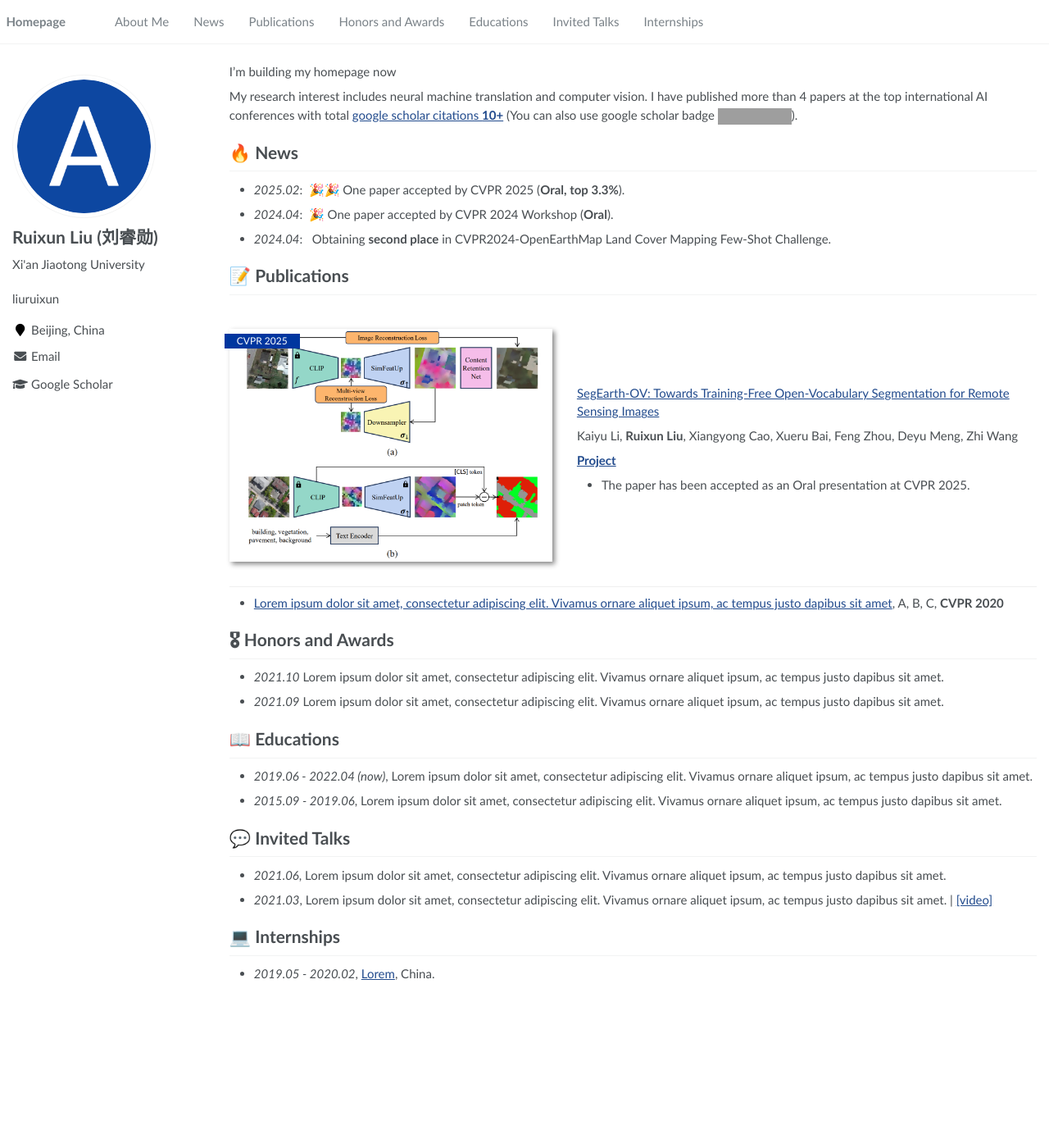
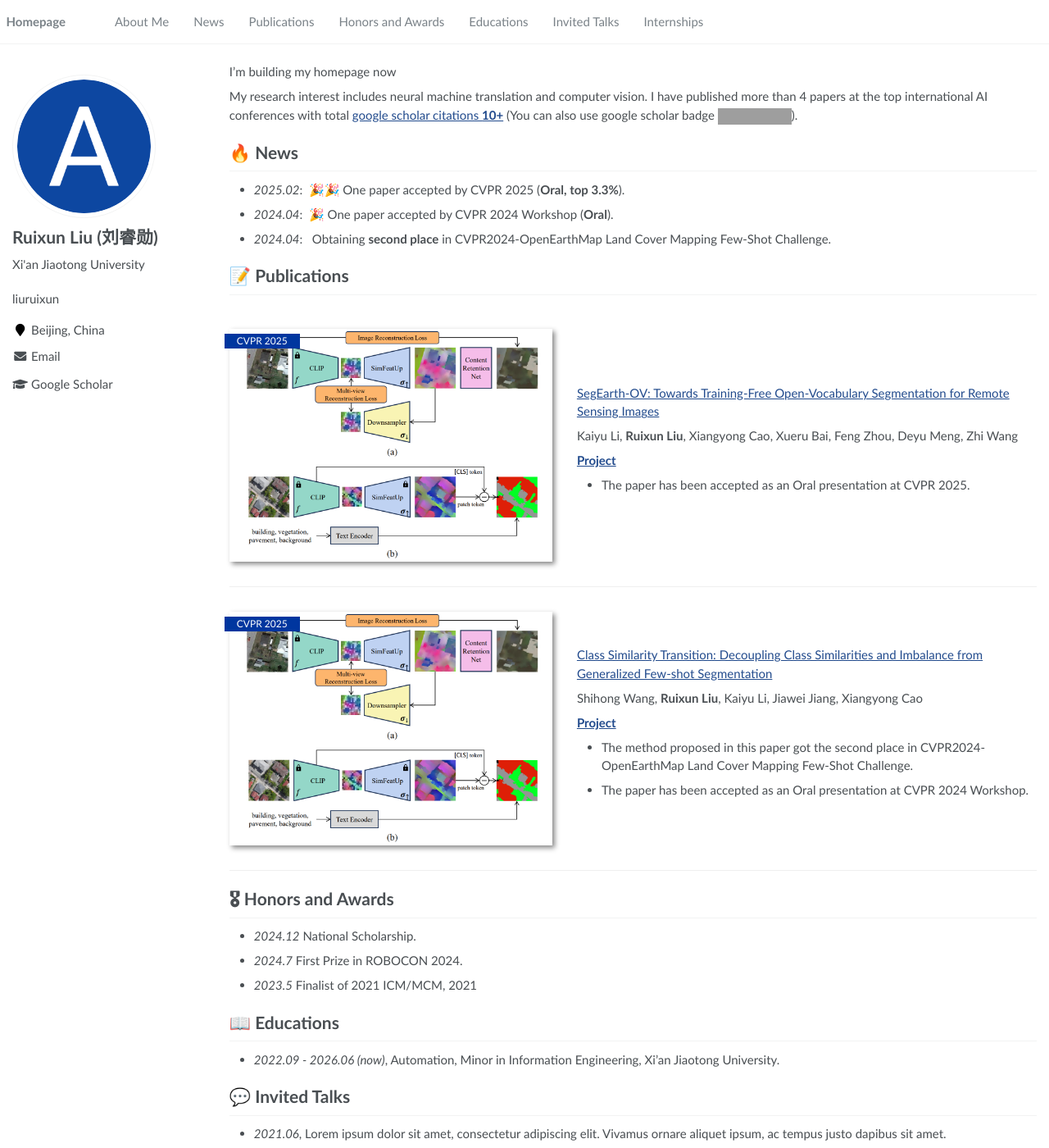
Before and after one commit to liuruixun/liuruixun.github.io, a Jekyll site: the page built from _pages/about.md, in a window 1280 px wide and 1400 px high. Shown: the whole window at 82% size. Built offline with Jekyll 4.4.1, drawn with Linux system fonts in a browser that asks for light colours; grey boxes are pictures that could not be loaded.

Commit message:
Update about.md

```diff
--- a/_pages/about.md
+++ b/_pages/about.md
@@ -36,20 +36,35 @@ My research interest includes neural machine translation and computer vision. I
 
 Kaiyu Li, **Ruixun Liu**, Xiangyong Cao, Xueru Bai, Feng Zhou, Deyu Meng, Zhi Wang
 
-[**Project**](https://scholar.google.com/citations?view_op=view_citation&hl=zh-CN&user=WTleRV8AAAAJ&citation_for_view=WTleRV8AAAAJ:u-x6o8ySG0sC) <strong><span class='show_paper_citations' data='DhtAFkwAAAAJ:ALROH1vI_8AC'></span></strong>
+[**Project**](https://scholar.google.com/citations?view_op=view_citation&hl=zh-CN&user=WTleRV8AAAAJ&citation_for_view=WTleRV8AAAAJ:u-x6o8ySG0sC) <strong><span class='show_paper_citations' data='WTleRV8AAAAJ:u-x6o8ySG0sC'></span></strong>
 - The paper has been accepted as an Oral presentation at CVPR 2025.
 </div>
 </div>
 
-- [Lorem ipsum dolor sit amet, consectetur adipiscing elit. Vivamus ornare aliquet ipsum, ac tempus justo dapibus sit amet](https://github.com), A, B, C, **CVPR 2020**
+<div class='paper-box'><div class='paper-box-image'><div><div class="badge">CVPR 2025</div><img src='images/SegEarth-OV.jpg' alt="sym" width="100%"></div></div>
+<div class='paper-box-text' markdown="1">
+
+[Class Similarity Transition: Decoupling Class Similarities and Imbalance from Generalized Few-shot Segmentation](https://openaccess.thecvf.com/content/CVPR2024W/L3DIVU/html/Wang_Class_Similarity_Transition_Decoupling_Class_Similarities_and_Imbalance_from_Generalized_CVPRW_2024_paper.html)
+
+Shihong Wang, **Ruixun Liu**, Kaiyu Li, Jiawei Jiang, Xiangyong Cao
+
+[**Project**](https://scholar.google.com/citations?view_op=view_citation&hl=zh-CN&user=WTleRV8AAAAJ&citation_for_view=WTleRV8AAAAJ:d1gkVwhDpl0C) <strong><span class='show_paper_citations' data='WTleRV8AAAAJ:d1gkVwhDpl0C'></span></strong>
+- The method proposed in this paper got the second place in CVPR2024-OpenEarthMap Land Cover Mapping Few-Shot Challenge.
+- The paper has been accepted as an Oral presentation at CVPR 2024 Workshop.
+</div>
+</div>
+
+
+
 
 # 🎖 Honors and Awards
-- *2021.10* Lorem ipsum dolor sit amet, consectetur adipiscing elit. Vivamus ornare aliquet ipsum, ac tempus justo dapibus sit amet.
-- *2021.09* Lorem ipsum dolor sit amet, consectetur adipiscing elit. Vivamus ornare aliquet ipsum, ac tempus justo dapibus sit amet.
+- *2024.12* National Scholarship.
+- *2024.7* First Prize in ROBOCON 2024.
+- *2023.5* Finalist of 2021 ICM/MCM, 2021
 
 # 📖 Educations
-- *2019.06 - 2022.04 (now)*, Lorem ipsum dolor sit amet, consectetur adipiscing elit. Vivamus ornare aliquet ipsum, ac tempus justo dapibus sit amet.
-- *2015.09 - 2019.06*, Lorem ipsum dolor sit amet, consectetur adipiscing elit. Vivamus ornare aliquet ipsum, ac tempus justo dapibus sit amet.
+- *2022.09 - 2026.06 (now)*, Automation, Minor in Information Engineering, Xi'an Jiaotong University.
+
 
 # 💬 Invited Talks
 - *2021.06*, Lorem ipsum dolor sit amet, consectetur adipiscing elit. Vivamus ornare aliquet ipsum, ac tempus justo dapibus sit amet.
```
